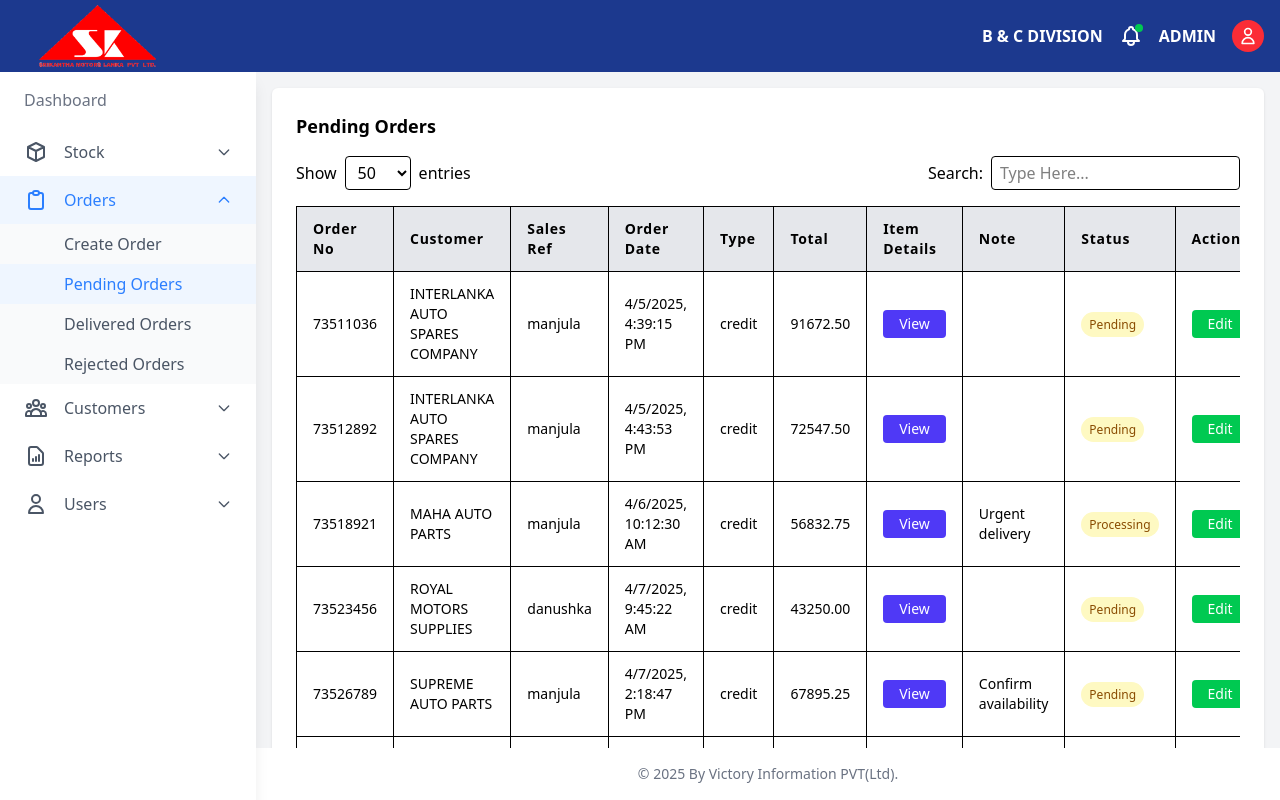
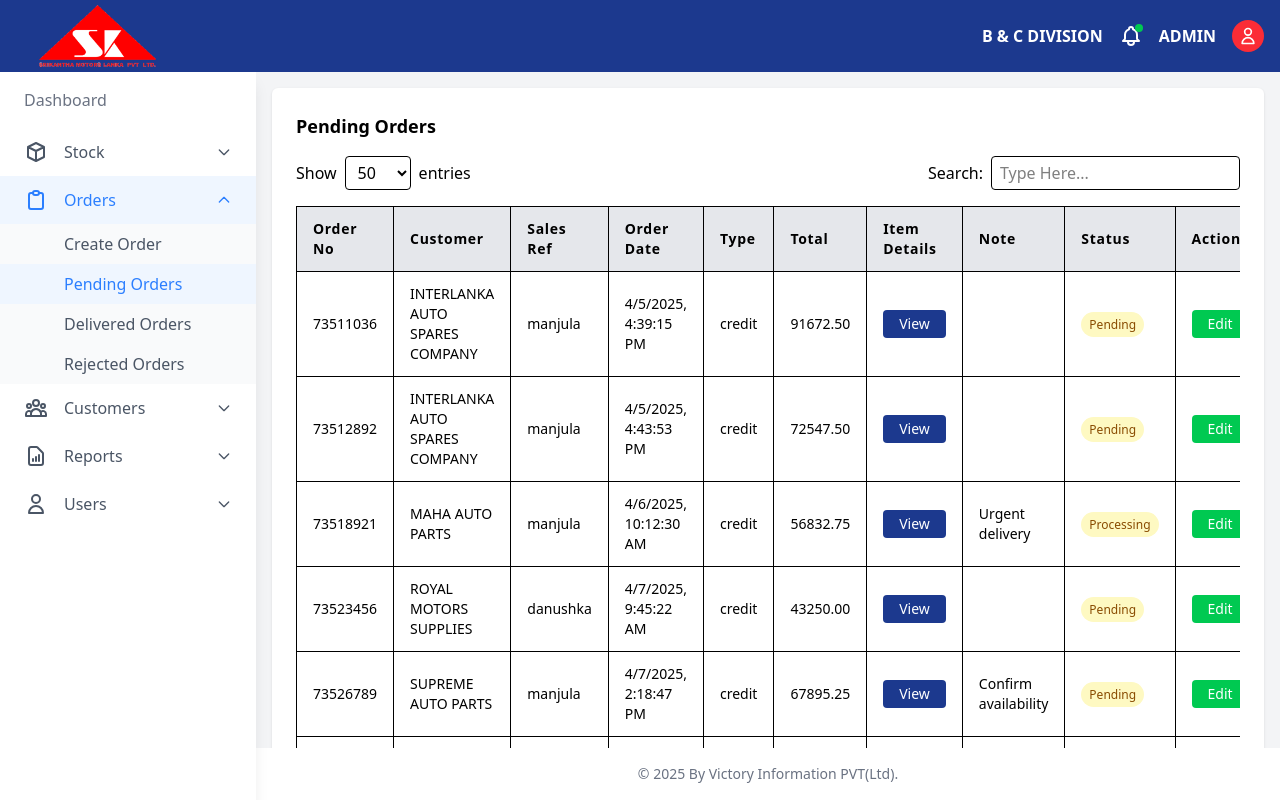
Before and after one commit to NavindaHewawickrama/skm-uat, a Next.js app: page /orders/pending in a window 1280 px wide. Built offline with nearby package versions, Linux system fonts and the light colour scheme.

Commit message:
ui development

```diff
--- a/src/app/orders/pending/page.tsx
+++ b/src/app/orders/pending/page.tsx
@@ -653,7 +653,7 @@ const PendingOrdersPage: React.FC = () => {
                           {order.total.toFixed(2)}
                         </td>
                         <td className="px-4 py-3 border text-sm text-center">
-                          <button className="bg-indigo-600 text-white py-1 px-4 rounded hover:bg-indigo-700 focus:outline-none cursor-pointer" onClick={handleItemDetailsView}>
+                          <button className="bg-blue-900 text-white py-1 px-4 rounded hover:bg-blue-950 focus:outline-none cursor-pointer" onClick={handleItemDetailsView}>
                             View
                           </button>
                         </td>
```
